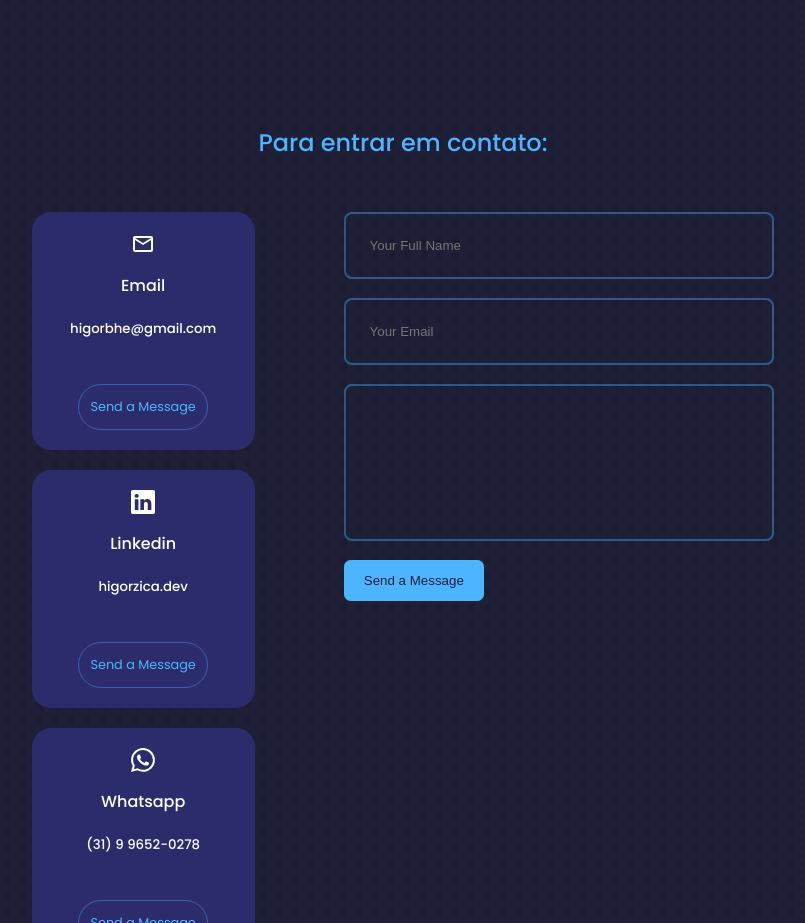
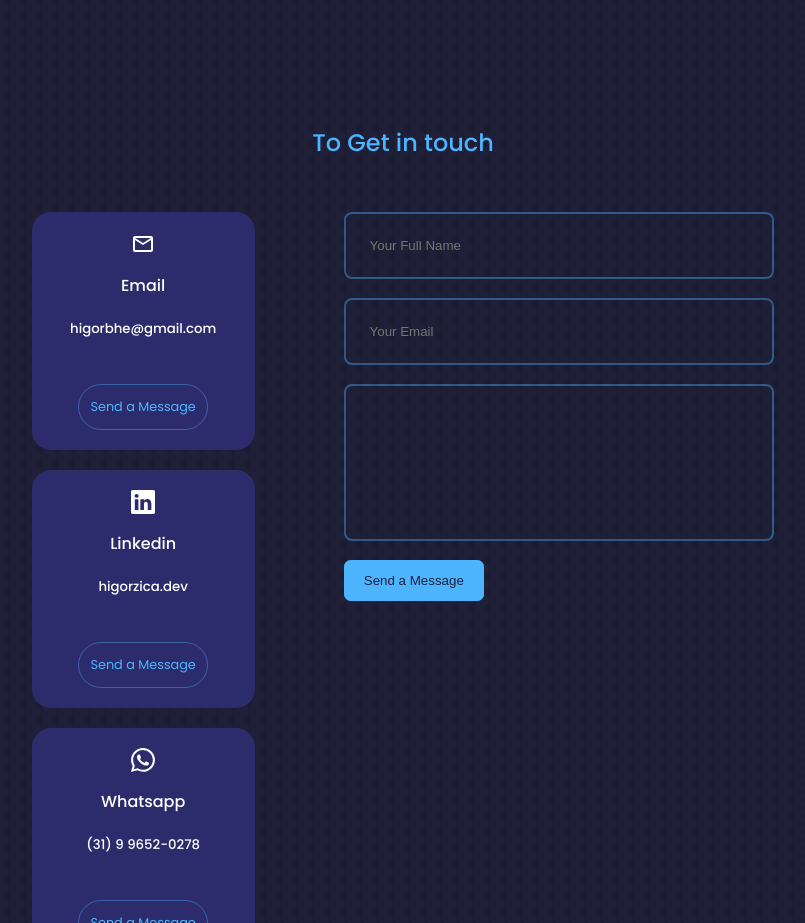
Before and after one commit to higorzica/react-portfolio, a React (Create React App) app: page / in a window 1280 px wide. Shown: the part 4360-5283 px from the top of the page, without its empty margins (237-1042 px from the left). Built offline with nearby package versions, Linux system fonts and the light colour scheme.

Commit message:
ajustes
ajustes fr.

```diff
--- a/src/components/contact/Contact.jsx
+++ b/src/components/contact/Contact.jsx
@@ -34,7 +34,7 @@ const Contact = () => {
 
   return (
     <section id='contact'>
-      <h2>{t('Para entrar em contato:')}</h2>
+      <h2>{t('Para entrar em contato')}</h2>
       <div className="container contact__container">
         <div className="contact__options">
           <article className="contact__option">
```
